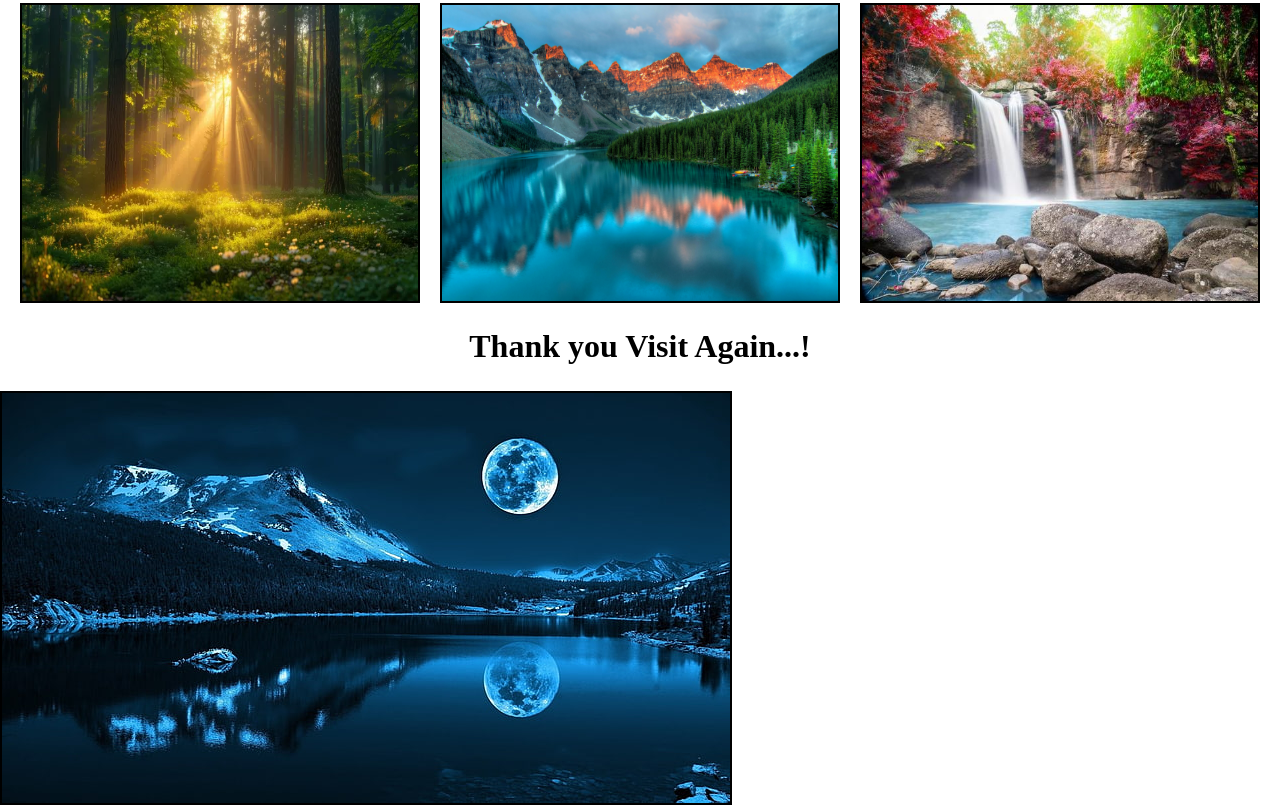
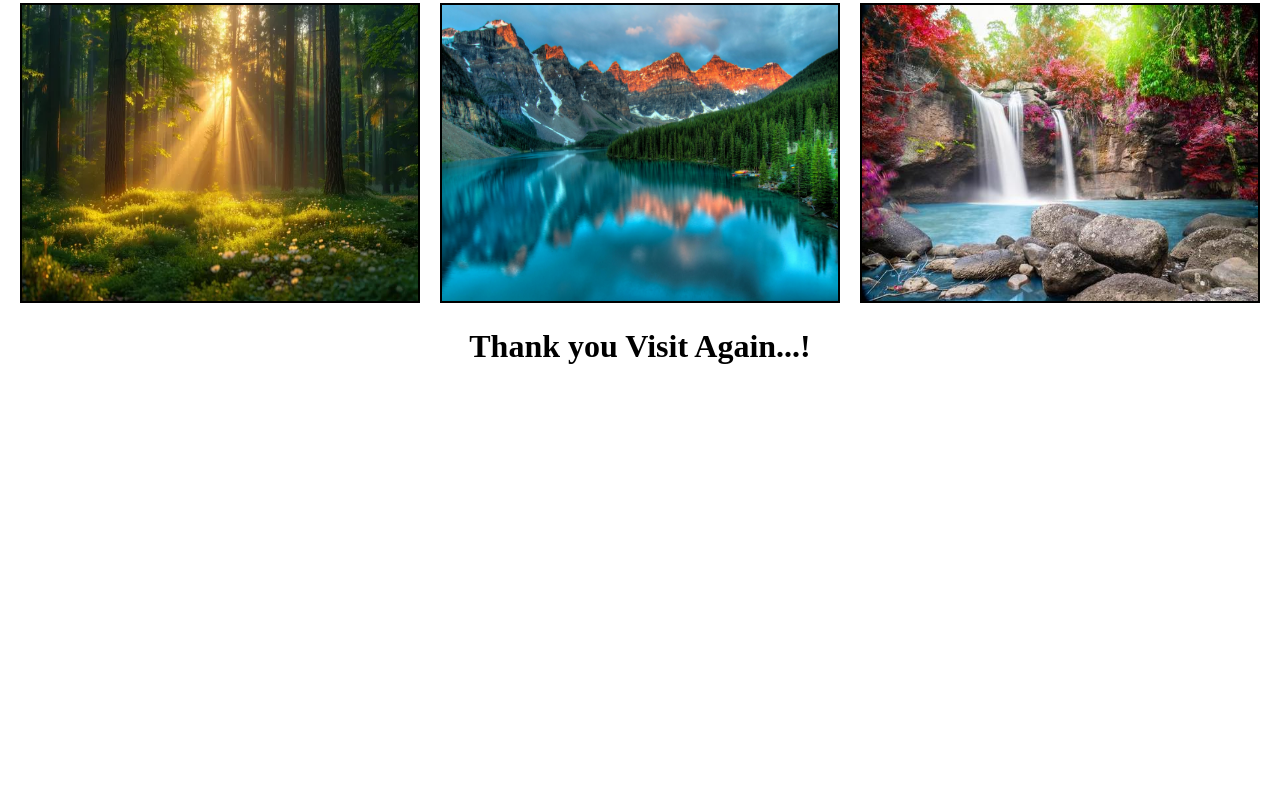
Before and after one commit to Ramyadevim25/GitPractice, a plain HTML site: page index.html in a window 1280 px wide. Shown: the part 411-1220 px from the top of the page. After the commit the page ends 802 px from the top, so only its background shows below. Drawn offline with Linux system fonts and the light colour scheme.

Commit message:
updated index.html

```diff
--- a/index.html
+++ b/index.html
@@ -20,7 +20,5 @@
 
     </div>
     <h1>Thank you Visit Again...!</h1>
-    <img src="lake-blue-moonlight-moon-wallpaper-preview.jpg" alt="">
-
 </body>
 </html>
```
